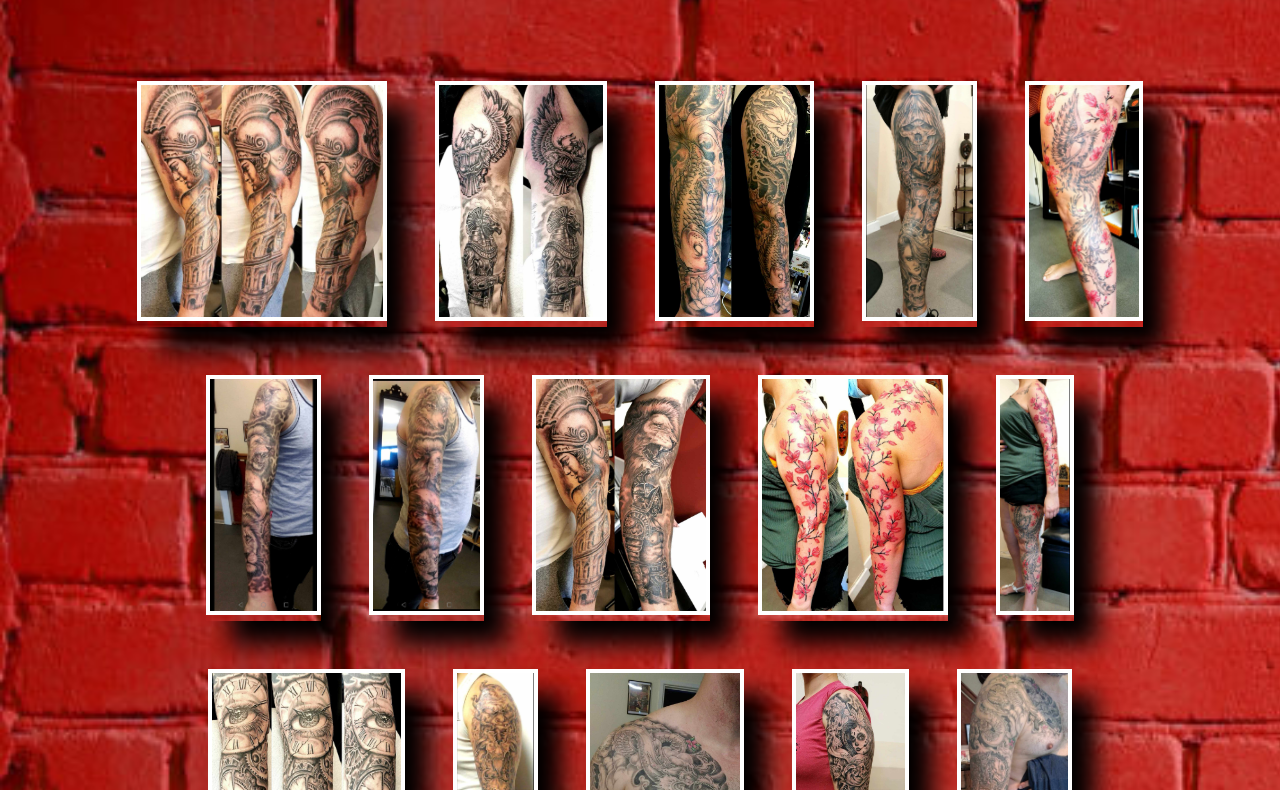
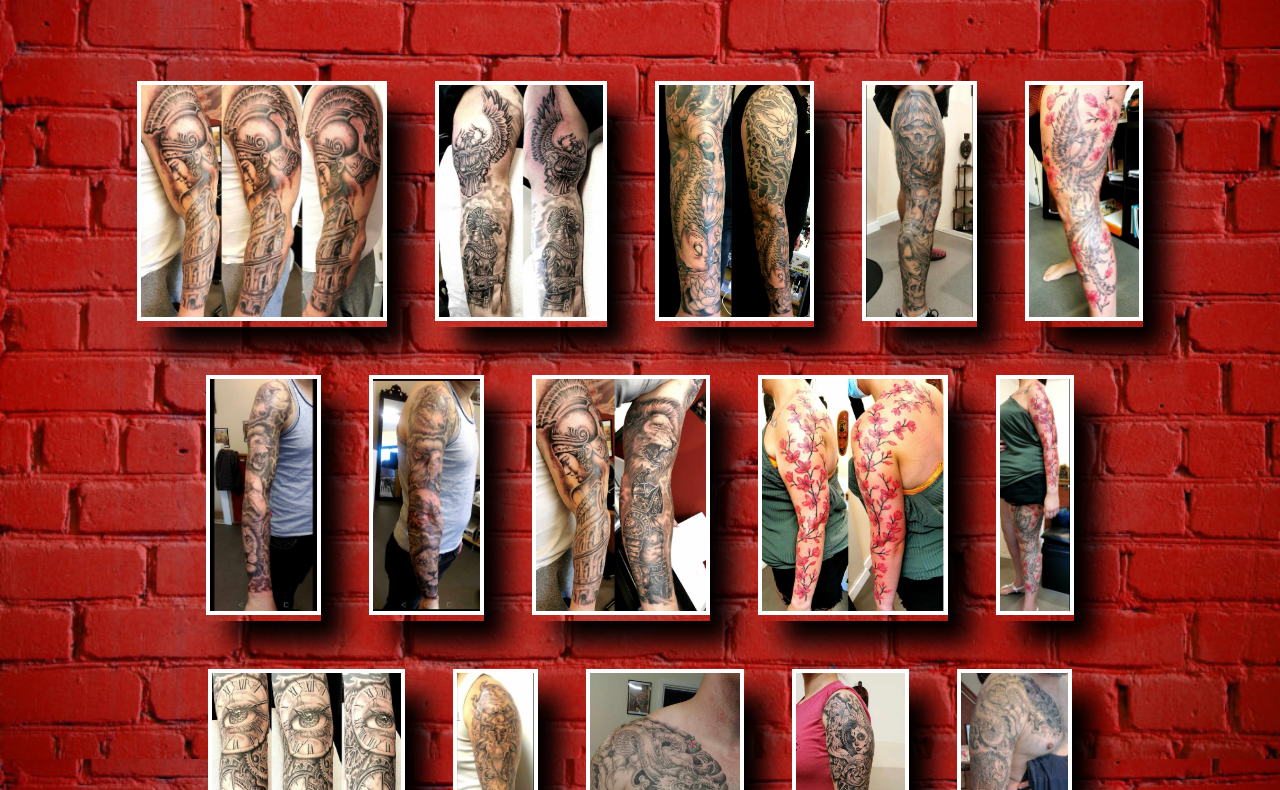
Before and after one commit to laszlodus/tothepointtattoos, a plain HTML site: page Sleeve.html in a window 1280 px wide. Shown: the part 91-881 px from the top of the page. Drawn offline with Linux system fonts and the light colour scheme.

Commit message:
styles baackground pic set up

```diff
--- a/style.css
+++ b/style.css
@@ -439,7 +439,8 @@ span {
 #gm {
    background: url(pictures/red-brick-bg.jpg);
    background-size: cover;
-   background-repeat: no-repeat;
+   background-repeat: repeat;
+   height: 100vh;
 }
 #ibg {
    background-image: url(pictures/machine.jpg);
```
